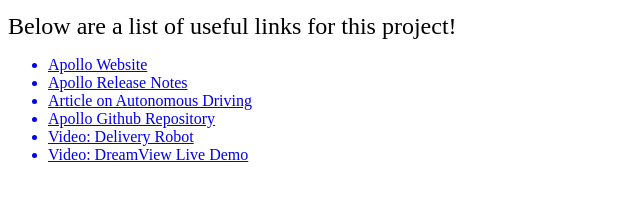
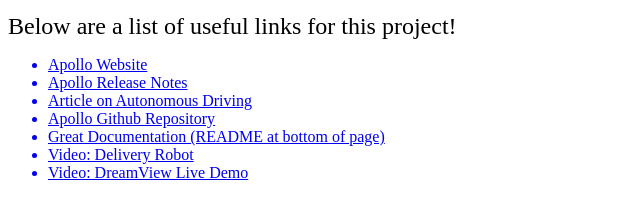
Before and after one commit to seb7wake/cisc326, a plain HTML site: page links.html in a window 1280 px wide. Shown: the part 106-322 px from the top of the page, without its empty margins (0-640 px from the left). Drawn offline with Linux system fonts and the light colour scheme; a web font is replaced by a local one.

Commit message:
added a link

```diff
--- a/links.html
+++ b/links.html
@@ -35,6 +35,9 @@
             <a class="" href="https://github.com/ApolloAuto/apollo">
                 <li>Apollo Github Repository</li>
             </a>
+            <a class="" href="https://github.com/ApolloAuto/apollo">
+                <li>Great Documentation (README at bottom of page)</li>
+            </a>
             <a class="" href="https://youtu.be/0DYTNujDll4">
                 <li>Video: Delivery Robot</li>
             </a>
```
